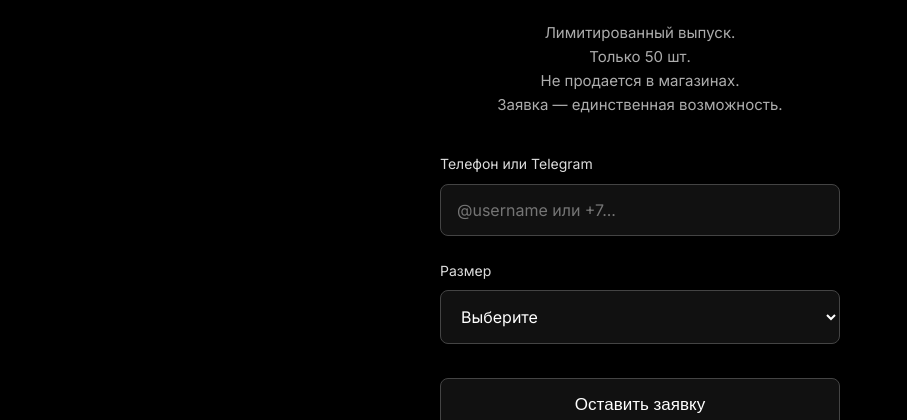
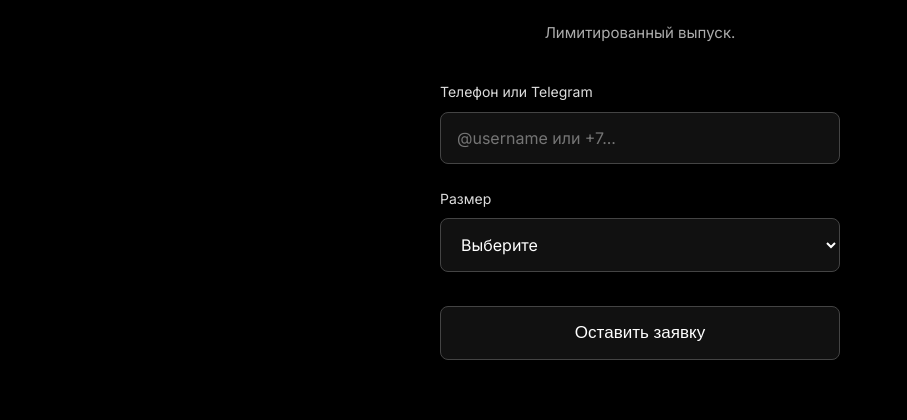
Before and after one commit to khalisso/KHABAR, a plain HTML site: page sweater/index.html in a window 1280 px wide. Shown: the part 680-1100 px from the top of the page, without its empty margins (0-907 px from the left). Drawn offline with Linux system fonts and the light colour scheme.

Commit message:
Update index.html

```diff
--- a/sweater/index.html
+++ b/sweater/index.html
@@ -42,9 +42,6 @@
     <div class="price">12 000 ₽</div>
     <p class="description">
       Лимитированный выпуск.<br>
-      Только 50 шт.<br>
-      Не продается в магазинах.<br>
-      Заявка — единственная возможность.
     </p>
     <form onsubmit="event.preventDefault(); sendToTelegram(this);">
       <div class="form-group">
```
